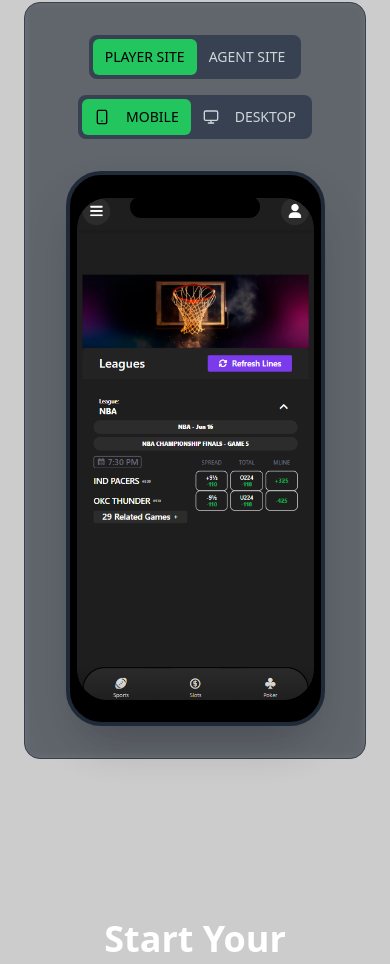
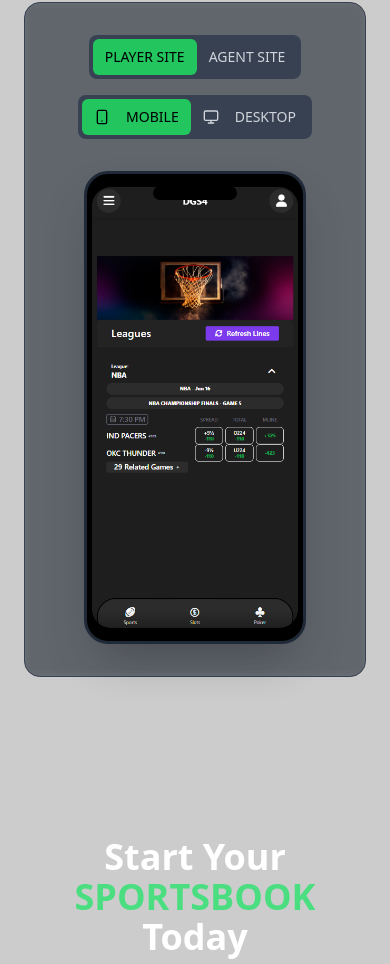
Before and after one commit to DeM10x/penguin-price-pulse, a React (Vite) app: page / in a window 390 px wide. Shown: the part 2084-3048 px from the top of the page. Built offline with nearby package versions, Linux system fonts and the light colour scheme.

Commit message:
Adjust mobile frame size
Adjust the mobile frame size to better fit the image.

```diff
--- a/src/components/LovableDevicePreview.tsx
+++ b/src/components/LovableDevicePreview.tsx
@@ -77,17 +77,17 @@ const LovableDevicePreview = ({
         <div className="flex justify-center">
           {deviceMode === 'mobile' ? (
             <div className="relative">
-              {/* iPhone 16 Mockup - 5% smaller width, 10% smaller height */}
-              <div className="w-[259px] h-[555px] bg-black rounded-[2.2rem] shadow-2xl border-4 border-gray-800 flex items-center justify-center p-0">
-                {/* Top notch (rescaled) */}
-                <div className="absolute top-[25px] left-1/2 transform -translate-x-1/2 w-[130px] h-[22px] bg-black rounded-[1.4rem] z-10" />
-                {/* Phone screen area - rescaled */}
-                <div className="w-[237px] h-[502px] rounded-[1.9rem] overflow-hidden flex items-center justify-center relative">
+              {/* Tighter iPhone 16 Mockup */}
+              <div className="w-[222px] h-[473px] bg-black rounded-[1.5rem] shadow-2xl border-[3px] border-gray-800 flex items-center justify-center p-0">
+                {/* Top notch */}
+                <div className="absolute top-[15px] left-1/2 transform -translate-x-1/2 w-[84px] h-[14px] bg-black rounded-[1rem] z-10" />
+                {/* Phone screen area - nearly exact to image size */}
+                <div className="w-[206px] h-[441px] rounded-[1.17rem] overflow-hidden flex items-center justify-center relative">
                   {previewMode === "player" ? (
                     <img
                       src={playerMobileImage}
                       alt="Player Mobile Site"
-                      className="w-full h-full object-cover rounded-[1.9rem]"
+                      className="w-full h-full object-cover rounded-[1.17rem]"
                       style={{
                         display: 'block',
                         background: "#18181b",
@@ -100,7 +100,7 @@ const LovableDevicePreview = ({
                     <iframe
                       src={agentSiteUrl}
                       title="Agent Mobile Site"
-                      className="w-full h-full rounded-[1.9rem] bg-transparent"
+                      className="w-full h-full rounded-[1.17rem] bg-transparent"
                       style={{
                         border: "none",
                         objectFit: "cover",
@@ -110,7 +110,7 @@ const LovableDevicePreview = ({
                     />
                   )}
                   {/* Bottom gradient overlay */}
-                  <div className="absolute bottom-0 left-0 w-full h-[2.2rem] bg-gradient-to-t from-black/30 to-transparent rounded-b-[1.9rem] pointer-events-none" />
+                  <div className="absolute bottom-0 left-0 w-full h-[1.1rem] bg-gradient-to-t from-black/30 to-transparent rounded-b-[1.17rem] pointer-events-none" />
                 </div>
               </div>
             </div>
```
